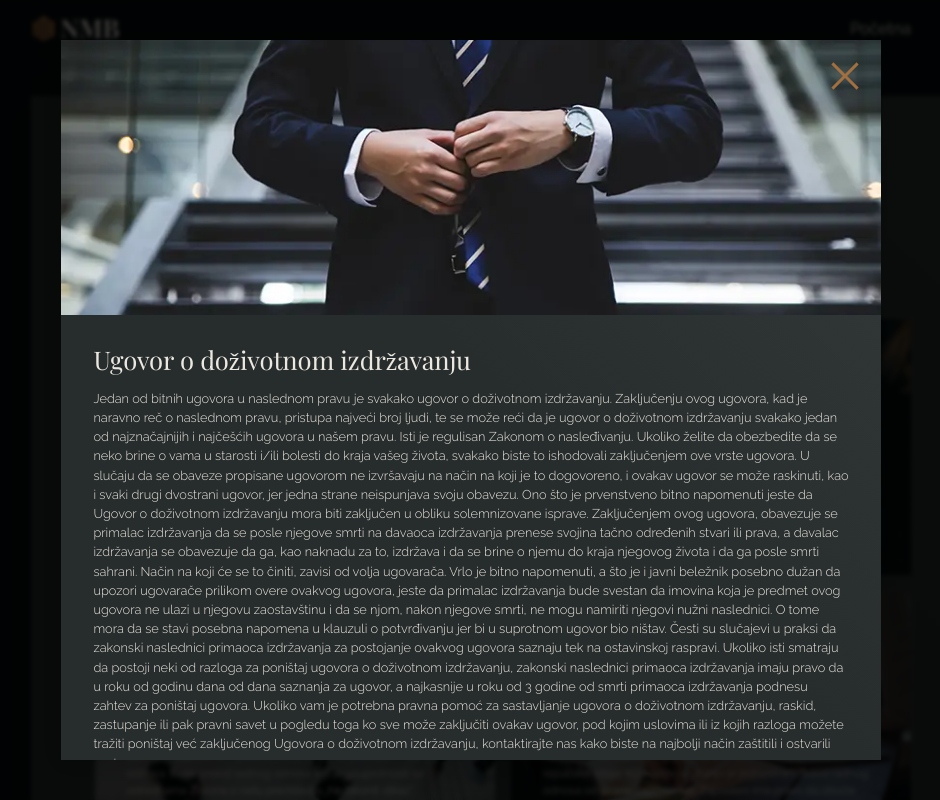
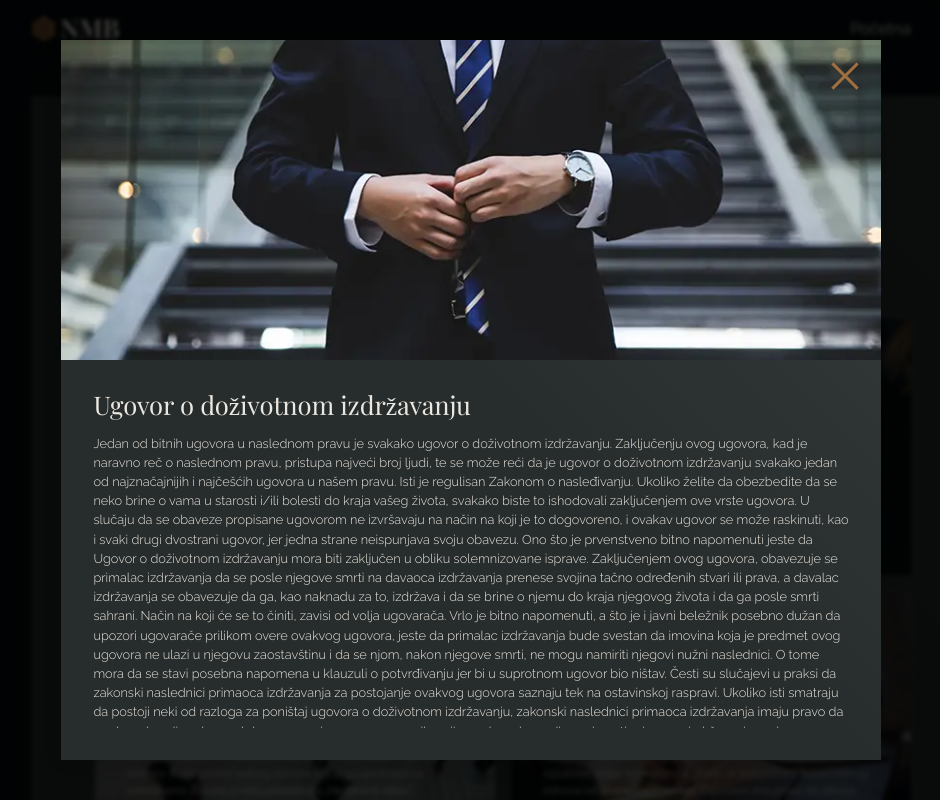
Before and after one commit to Valuh-Marko/advokatska-kancelarija, a React (Create React App) app: page /advokatska-kancelarija/tekstovi in a window 1280 px wide. Both pictures are taken after a click on the element 464 px from the left and 447 px from the top of the page. Shown: the top 800 px of the page, without its empty margins (169-1109 px from the left). Built offline with nearby package versions, Linux system fonts and the light colour scheme; a web font is replaced by a local one.

Commit message:
Implemented modals for articles

```diff
--- a/src/components/Modal/modal.scss
+++ b/src/components/Modal/modal.scss
@@ -42,11 +42,8 @@
     }
 
     .c-modal-text-container {
-      max-height: 100%;
-
-      @include breakpoint {
-        max-height: 60%;
-      }
+      min-height: 0;
+      max-height: 60%;
     }
   }
 
@@ -121,6 +118,7 @@
 .c-modal-desc {
   color: $alabaster;
   overflow: auto;
+  max-height: 100%;
 
   &::-webkit-scrollbar {
     display: none;
```
